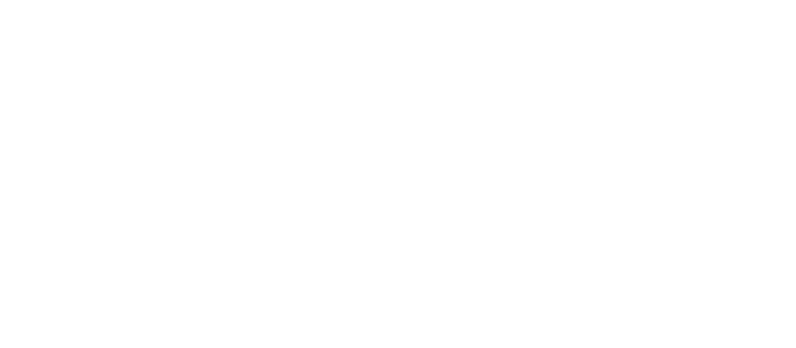
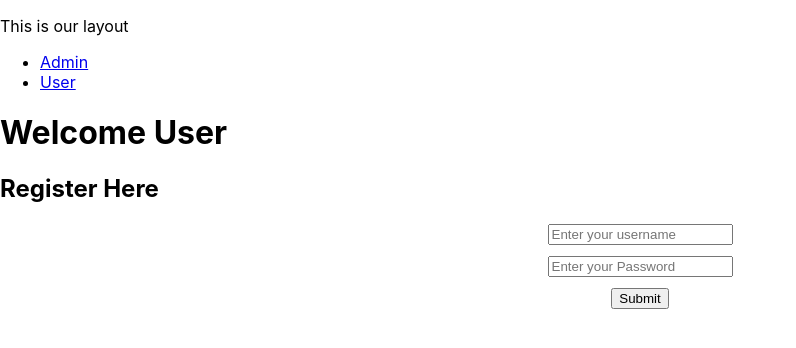
Before and after one commit to AjithCodeCraft/ELECTRON_PROJECT, a React (Create React App) app in the folder app/: page /user in a window 1280 px wide. Before the commit this address had no page. Shown: the top 348 px of the page, without its empty margins (0-796 px from the left). Built offline with nearby package versions, Linux system fonts and the light colour scheme.

Commit message:
nav link

```diff
--- a/app/src/components/Layout.jsx
+++ b/app/src/components/Layout.jsx
@@ -5,11 +5,17 @@
 
 export const Layout = () => {
 
-    return ( <div>
+    return (<div>
 
         <p>This is our layout</p>
 
-        <Outlet/>
+        <ul>
+
+            <li><a href="/">Admin</a></li>
+            <li><a href="/user">User</a></li>
+        </ul>
+
+        <Outlet />
     </div>
     );
 };
--- a/app/src/index.js
+++ b/app/src/index.js
@@ -6,6 +6,7 @@
 import { Layout } from './components/Layout';
 
 import { Admin } from './pages/admin';
+import { User } from './pages/user'
 
 
 
@@ -20,6 +21,7 @@
         <Route path="/" element={<Layout />}>
           {/* Admin page as a nested route */}
           <Route path="hii" element={<Admin />} />
+          <Route path="/user" element={<User />} />
         </Route>
 
       </Routes>
--- /dev/null
+++ b/app/src/pages/user.jsx
@@ -0,0 +1,35 @@
+import React from "react"
+import { Outlet } from "react-router-dom"
+
+
+
+export const User = () => {
+
+    return (<div>
+
+        <h1>Welcome User</h1>
+
+        <h2>Register Here</h2>
+
+        <form action="submit" style={{ display: "flex", flexDirection: "column", gap: "10px", alignItems:"center" }}>
+
+
+            <div>
+
+            <input type="text" name="username" id="username"  placeholder="Enter your username" required/>
+            </div>
+
+            <div>
+                <input type="password" name="password" id = "password" placeholder="Enter your Password" required />
+
+                </div>
+            <div>
+                <button>Submit</button>
+            </div>
+
+        </form>
+
+        <Outlet />
+    </div>
+    );
+};
--- a/main.js
+++ b/main.js
@@ -9,6 +9,7 @@
   const mainWindow = new BrowserWindow({
     width: 800,
     height: 600,
+    autoHideMenuBar :true,
     webPreferences: {
       preload: path.join(__dirname, 'preload.js')
     }
```
Also changed, not shown: app/src/pages/admin.jsx (line endings or trailing spaces).
